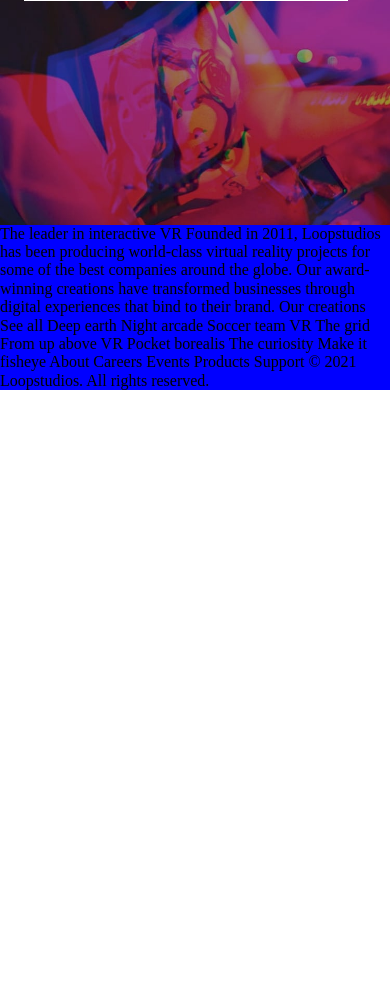
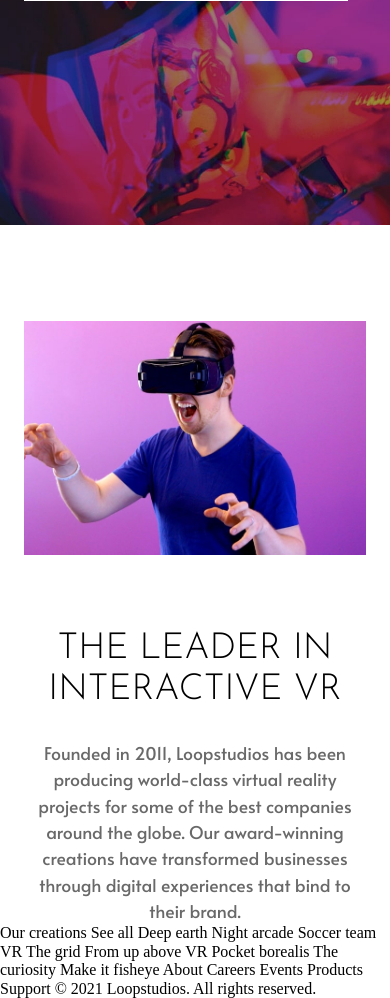
Before and after one commit to Atlas6174/loopstudios-landing-page-main, a plain HTML site: page index.html in a window 390 px wide. Shown: the part 423-1421 px from the top of the page. Before the commit the page ends 844 px from the top, so only its background shows below. Drawn offline with Linux system fonts and the light colour scheme.

Commit message:
Finished the first section

```diff
--- a/index.html
+++ b/index.html
@@ -53,7 +53,7 @@
 
   <main class="main">
 
-    <section class="hero-section">
+    <section class="section hero-section">
       <div class="container">
 
 	<div class="title-wrapper">
@@ -64,12 +64,30 @@
     </section>
 
 
-    The leader in interactive VR
+    <section class="section first-section">
+      <div class="container">
 
-    Founded in 2011, Loopstudios has been producing world-class virtual reality
-    projects for some of the best companies around the globe. Our award-winning
-    creations have transformed businesses through digital experiences that bind
-    to their brand.
+	<div class="img-wrapper">
+	  <img class="section-img" src="./images/desktop/image-interactive.jpg" alt="man_interacting">
+	</div>
+
+	<div class="content">
+	  <h2 class="content-title">The leader in interactive VR</h2>
+	  <p class="content-text">
+	  Founded in 2011, Loopstudios has been producing world-class virtual
+	  reality projects for some of the best companies around the globe.
+	  Our award-winning creations have transformed businesses through
+	  digital experiences that bind to their brand.
+	  </p>
+	</div>
+
+      </div>
+    </section>
+
+
+
+
+
 
     Our creations
 
--- /dev/null
+++ b/scss/_first-section.scss
@@ -0,0 +1,56 @@
+.first-section {
+  padding-top: 10.25rem;
+
+  .content {
+    position: absolute;
+    bottom: 0;
+    right: 0;
+    width: 34.125rem;
+    padding-top: 6rem;
+    padding-left: 6rem;
+    background: $white;
+
+    &-title {
+      text-transform: uppercase;
+      @include typ('Josefin Sans', 3rem, 300, $black);
+    }
+
+    &-text {
+      margin-top: 1.75rem;
+      line-height: 1.5;
+      @include typ('Alata', .935rem, 400, $v_d_gray)
+    }
+  }
+}
+
+@media(max-width: 800px) {
+  .first-section {
+    padding-top: 6rem;
+
+    .img-wrapper {
+      width: 100%;
+
+      .section-img {
+	width: 100%;
+      }
+    }
+
+    .content {
+      position: static;
+      width: 100%;
+      padding-top: 3rem;
+      padding-left: 0;
+
+      &-title {
+	margin-top: 1.375rem;
+	text-align: center;
+	font-size: 2.25rem;
+      }
+
+      &-text {
+	text-align: center;
+	font-size: 1.1rem;
+      }
+    }
+  }
+}
--- a/scss/_generals.scss
+++ b/scss/_generals.scss
@@ -27,7 +27,9 @@ li, ol, ul, a {
 }
 
 .container {
+  position: relative;
   max-width: 69.625rem;
+  width: 100%;
   margin: 0 1.5rem;
 }
 
@@ -35,8 +37,3 @@ section {
   display: flex;
   justify-content: center;
 }
-
-/* AUXILIAR */
-.main {
-  background: blue;
-}
--- a/scss/_hero.scss
+++ b/scss/_hero.scss
@@ -30,6 +30,7 @@
     background-image: url(../images/mobile/image-hero.jpg);
 
     .title-wrapper {
+      width: 80%;
       min-width: 20.25rem;
       padding: 1.625rem 1.625rem 1rem;
 
--- a/scss/main.scss
+++ b/scss/main.scss
@@ -2,6 +2,7 @@
 @import 'generals';
 @import 'header';
 @import 'hero';
+@import 'first-section';
 
 
 
```
Also changed, not shown: css/main.css, 1 other file.
